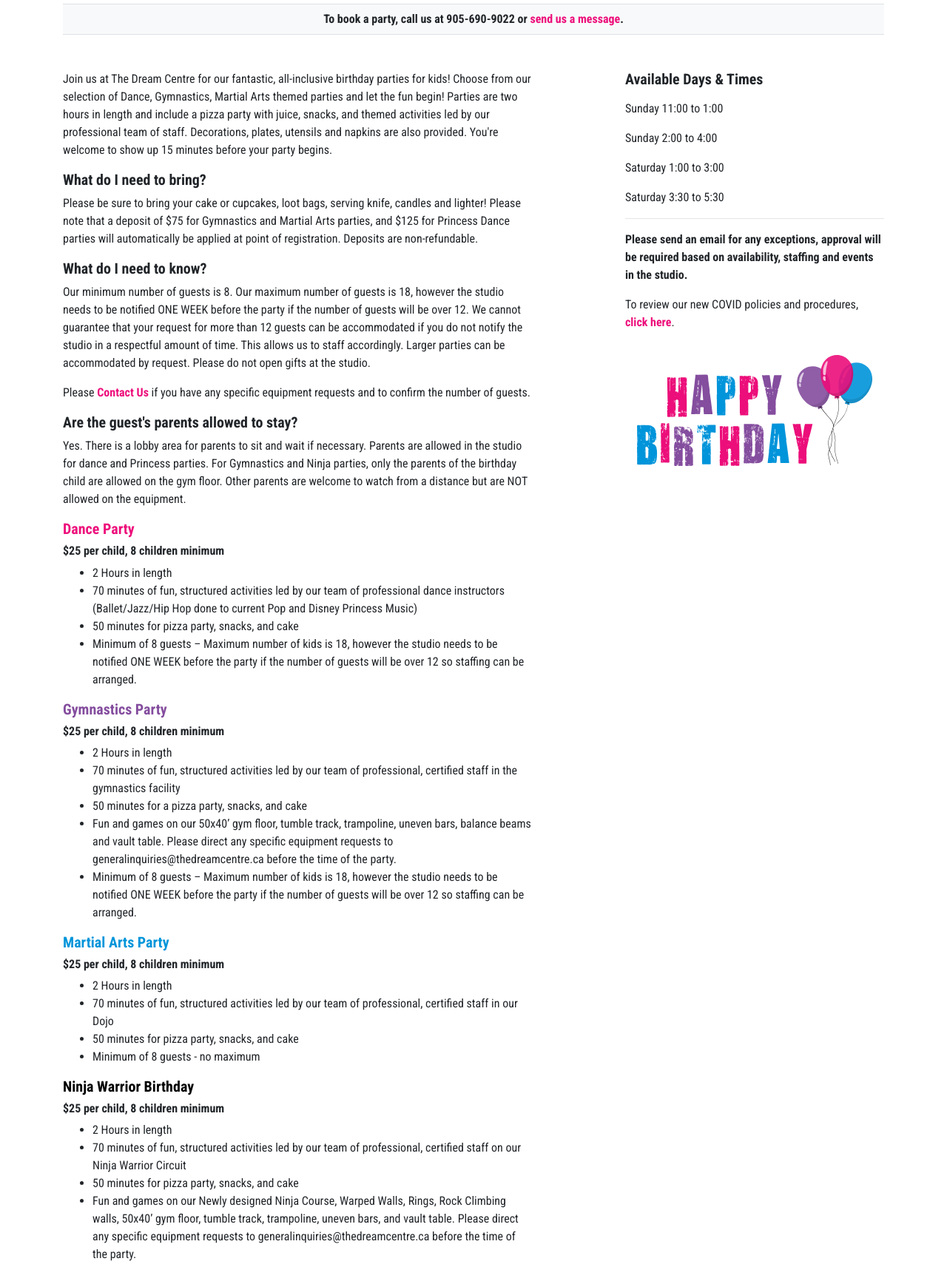
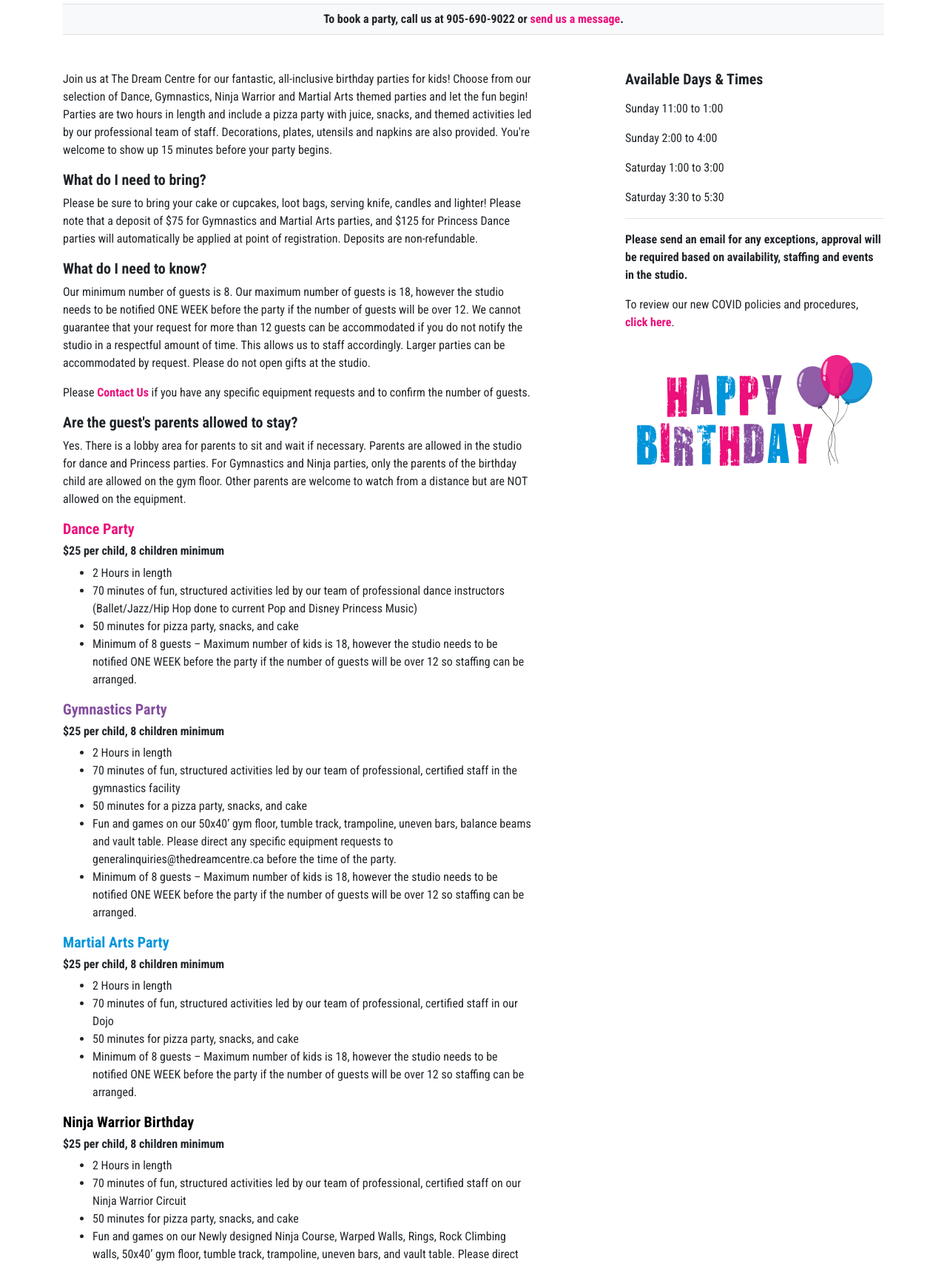
Before and after one commit to rcantin/tdc, a plain HTML site: page program-birthdayparties.html in a window 1280 px wide. Shown: the part 185-1894 px from the top of the page at 74% size. Drawn offline with nearby package versions, Linux system fonts and the light colour scheme; a script that the page names is missing; files whose address does not match are found by name.

Commit message:
Few edits to birthdays page as per Brittany - launching to live site

```diff
--- a/program-birthdayparties.html
+++ b/program-birthdayparties.html
@@ -55,7 +55,7 @@
       <div class="row">
         <div class="col-12 col-md-7 pb-4">
 
-          <p>Join us at The Dream Centre for our fantastic, all-inclusive birthday parties for kids! Choose from our selection of Dance, Gymnastics, Martial Arts themed parties and let the fun begin! Parties are two hours in length and include a pizza party with juice, snacks, and themed activities led by our professional team of staff. Decorations, plates, utensils and napkins are also provided. You're welcome to show up 15 minutes before your party begins.</p>
+          <p>Join us at The Dream Centre for our fantastic, all-inclusive birthday parties for kids! Choose from our selection of Dance, Gymnastics, Ninja Warrior and Martial Arts themed parties and let the fun begin! Parties are two hours in length and include a pizza party with juice, snacks, and themed activities led by our professional team of staff. Decorations, plates, utensils and napkins are also provided. You're welcome to show up 15 minutes before your party begins.</p>
           <h5 class="font-weight-bold">What do I need to bring?</h5>
           <p>Please be sure to bring your cake or cupcakes, loot bags, serving knife, candles and lighter! Please note that a deposit of $75 for Gymnastics and Martial Arts parties, and $125 for Princess Dance parties will automatically be applied at point of registration. Deposits are non-refundable.</p>
           <h5 class="font-weight-bold">What do I need to know?</h5>
@@ -87,7 +87,7 @@
             <li>2 Hours in length</li>
             <li>70 minutes of fun, structured activities led by our team of professional, certified staff in our Dojo</li>
             <li>50 minutes for pizza party, snacks, and cake</li>
-            <li>Minimum of 8 guests - no maximum</li>
+            <li>Minimum of 8 guests – Maximum number of kids is 18, however the studio needs to be notified ONE WEEK before the party if the number of guests will be over 12 so staffing can be arranged.</li>
           </ul>
           <h5 class="font-weight-bold text-dark">Ninja Warrior Birthday</h5>
           <h6 class="font-weight-bold">$25 per child, 8 children minimum</h6>
```
